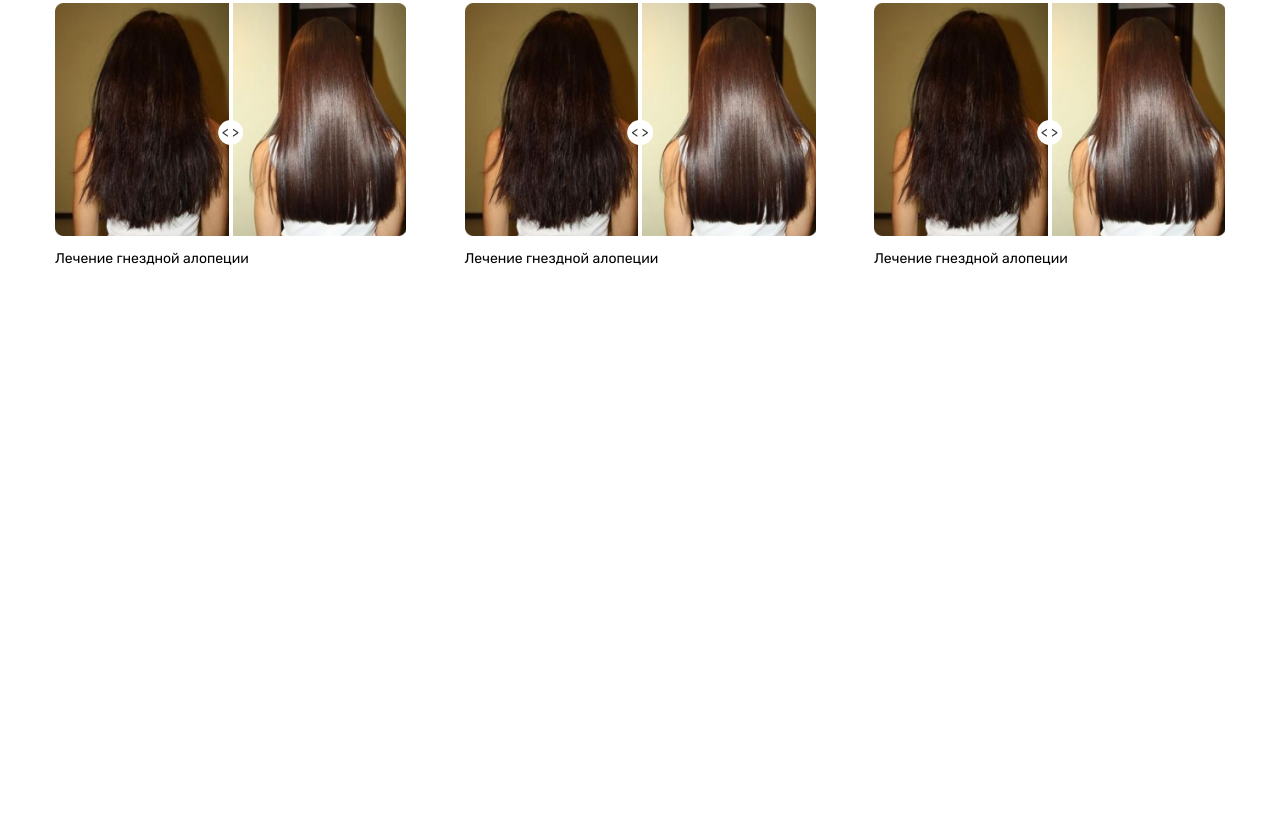
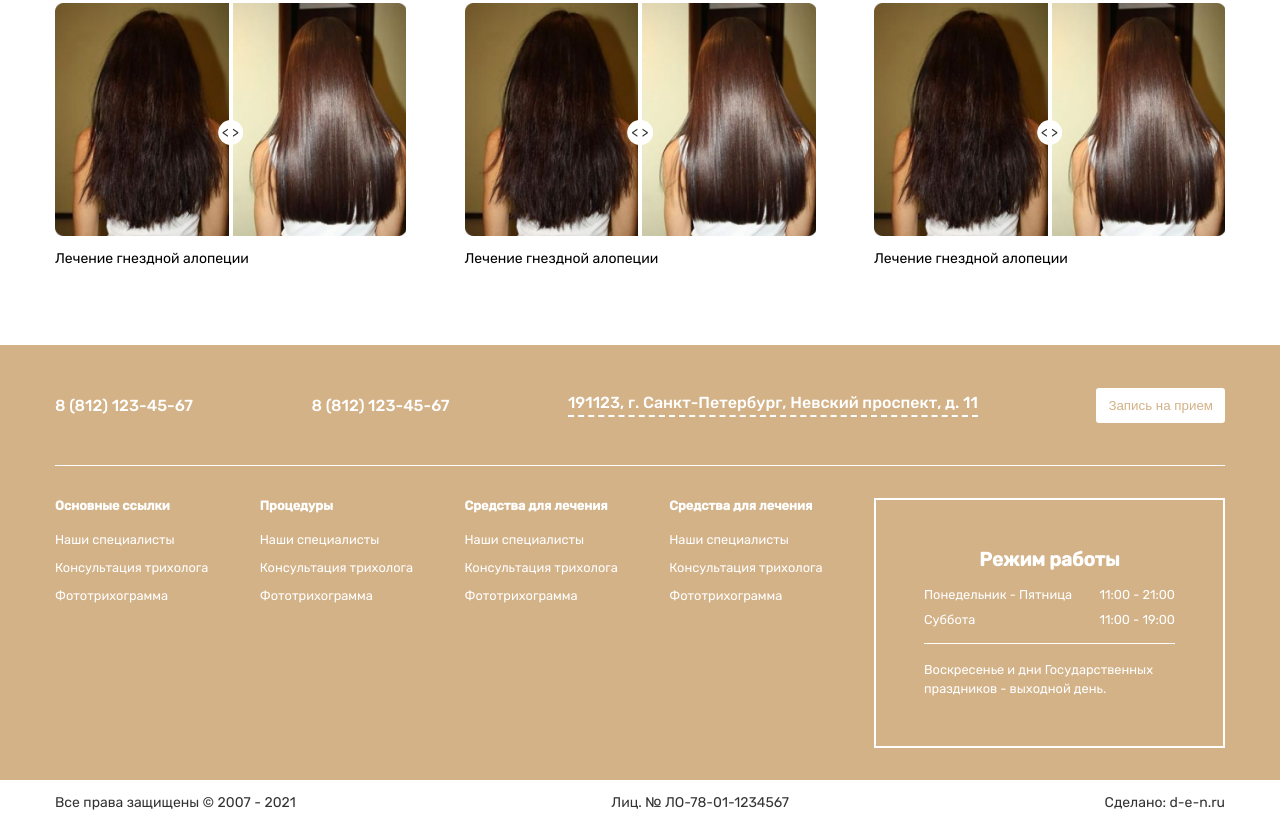
Before and after one commit to NurbekGithub/bek, a plain HTML site: page index.html in a window 1280 px wide. Shown: the part 2343-3168 px from the top of the page. Before the commit the page ends 2688 px from the top, so only its background shows below. Drawn offline with Linux system fonts and the light colour scheme.

Commit message:
sub-footer

```diff
--- a/index.html
+++ b/index.html
@@ -184,12 +184,8 @@
         <div class="title">
           <h3>Результаты лечения</h3>
           <div class="buttons">
-            <button>
-              &leftarrow;
-            </button>
-            <button>
-              &rightarrow;
-            </button>
+            <button>&leftarrow;</button>
+            <button>&rightarrow;</button>
           </div>
         </div>
         <div class="showcase">
@@ -229,6 +225,82 @@
         </div>
       </section>
     </main>
-    <footer></footer>
+    <footer>
+      <div class="container">
+        <div class="title">
+          <p>8 (812) 123-45-67</p>
+          <p>8 (812) 123-45-67</p>
+          <p>191123, г. Санкт-Петербург, Невский проспект, д. 11</p>
+          <button>Запись на прием</button>
+        </div>
+        <div class="nav">
+          <div class="nav-col">
+            <h3>Основные ссылки</h3>
+            <ul>
+              <li>
+                <a href="#">Наши специалисты</a>
+              </li>
+              <li>
+                <a href="#">Консультация трихолога</a>
+              </li>
+              <li><a href="#">Фототрихограмма</a></li>
+            </ul>
+          </div>
+          <div class="nav-col">
+            <h3>Процедуры</h3>
+            <ul>
+              <li>
+                <a href="#">Наши специалисты</a>
+              </li>
+              <li>
+                <a href="#">Консультация трихолога</a>
+              </li>
+              <li><a href="#">Фототрихограмма</a></li>
+            </ul>
+          </div>
+          <div class="nav-col">
+            <h3>Средства для лечения</h3>
+            <ul>
+              <li>
+                <a href="#">Наши специалисты</a>
+              </li>
+              <li>
+                <a href="#">Консультация трихолога</a>
+              </li>
+              <li><a href="#">Фототрихограмма</a></li>
+            </ul>
+          </div>
+          <div class="nav-col">
+            <h3>Средства для лечения</h3>
+            <ul>
+              <li>
+                <a href="#">Наши специалисты</a>
+              </li>
+              <li>
+                <a href="#">Консультация трихолога</a>
+              </li>
+              <li><a href="#">Фототрихограмма</a></li>
+            </ul>
+          </div>
+          <div class="work-regime">
+            <h3>Режим работы</h3>
+            <div>
+              <p>Понедельник - Пятница</p>
+              <p>11:00 - 21:00</p>
+            </div>
+            <div>
+              <p>Суббота</p>
+              <p>11:00 - 19:00</p>
+            </div>
+            <p>Воскресенье и дни Государственных праздников - выходной день.</p>
+          </div>
+        </div>
+      </div>
+    </footer>
+    <div class="sub-footer container">
+      <p>Все права защищены © 2007 - 2021</p>
+      <p>Лиц. № ЛО-78-01-1234567</p>
+      <p>Сделано: d-e-n.ru</p>
+    </div>
   </body>
 </html>
--- a/style.css
+++ b/style.css
@@ -303,3 +303,100 @@ header .top-nav-actions button {
   background: #fff;
   justify-content: center;
 }
+
+footer {
+  background: #D3B288;
+  color: #fff;
+}
+
+footer .title {
+  padding: 2rem 0;
+  display: flex;
+  justify-content: space-between;
+  align-items: center;
+  border-bottom: 1px solid #fff;
+}
+
+footer .title p {
+  font-size: 1rem;
+  font-weight: 500;
+}
+
+footer .title p:nth-child(3) {
+  border-bottom: 2px dashed #fff;
+  padding-bottom: .2rem;
+}
+
+footer .title button {
+  background: #fff;
+  color: #D3B288;
+  border: none;
+  border-radius: 3px;
+  padding: 10px 12px;
+  cursor: pointer;
+}
+
+footer .nav {
+  padding: 2rem 0;
+  display: flex;
+  justify-content: space-between;
+}
+
+footer .nav .nav-col {
+  flex: 0 0 15%;
+}
+
+footer .nav ul {
+  margin: 0;
+  padding: 0;
+  list-style: none;
+}
+
+footer .nav li {
+  margin-top: .8rem;
+  font-size: .8rem;
+}
+
+footer .nav h3 {
+  font-size: .8rem;
+  margin: 0;
+  margin-bottom: 1.2rem;
+}
+
+footer .nav .work-regime {
+  flex: 0 0 30%;
+  border: 2px solid #fff;
+  padding: 3rem;
+}
+
+footer .nav .work-regime *{
+  margin: 0;
+  padding: 0;
+}
+
+footer .nav .work-regime h3 {
+  text-align: center;
+  font-size: 1.2rem;
+  margin-bottom: 1rem;
+}
+
+footer .nav .work-regime div {
+  display: flex;
+  justify-content: space-between;
+  margin-top: .6rem;
+  font-size: .8rem;
+}
+
+footer .nav .work-regime > p {
+  margin-top: 1rem;
+  padding-top: 1rem;
+  border-top: 1px solid #fff;
+  line-height: 1.2rem;
+  font-size: .8rem;
+}
+
+.sub-footer {
+  display: flex;
+  color: #333;
+  justify-content: space-between;
+}
```
